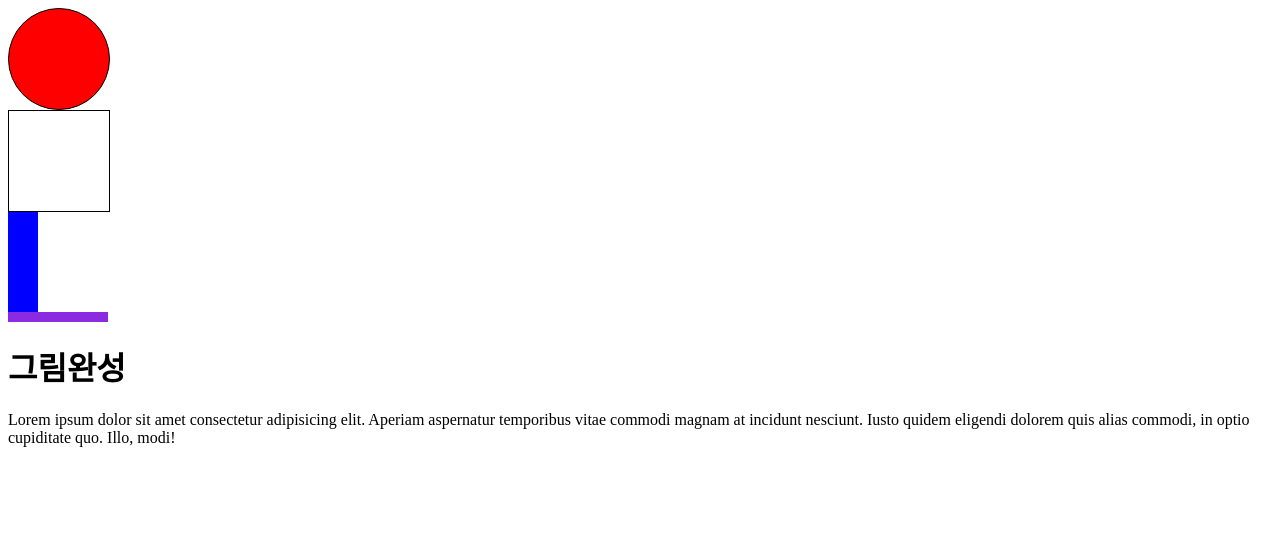
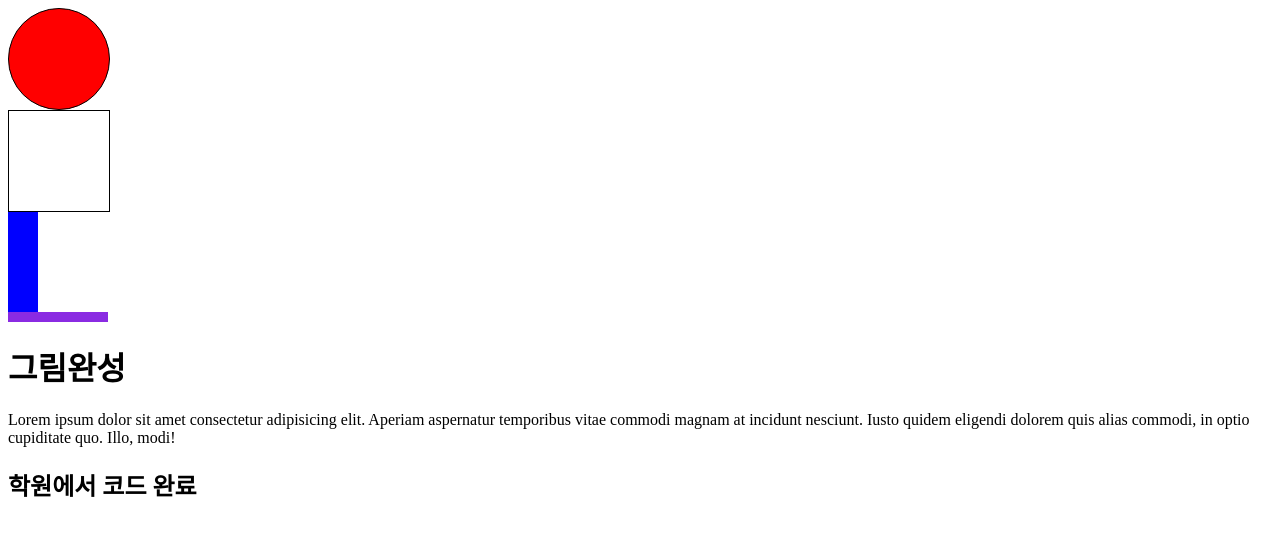
Before and after one commit to Ichoi1029/git-drawing, a plain HTML site: page index.html in a window 1280 px wide. Drawn offline with Linux system fonts and the light colour scheme.

Commit message:
Update index.html

```diff
--- a/index.html
+++ b/index.html
@@ -39,3 +39,7 @@
     <p>Lorem ipsum dolor sit amet consectetur adipisicing elit. Aperiam aspernatur temporibus vitae commodi magnam at incidunt nesciunt. Iusto quidem eligendi dolorem quis alias commodi, in optio cupiditate quo. Illo, modi!</p>
 </body>
 </html>
+
+<h2>
+    학원에서 코드 완료
+</h2>
```
